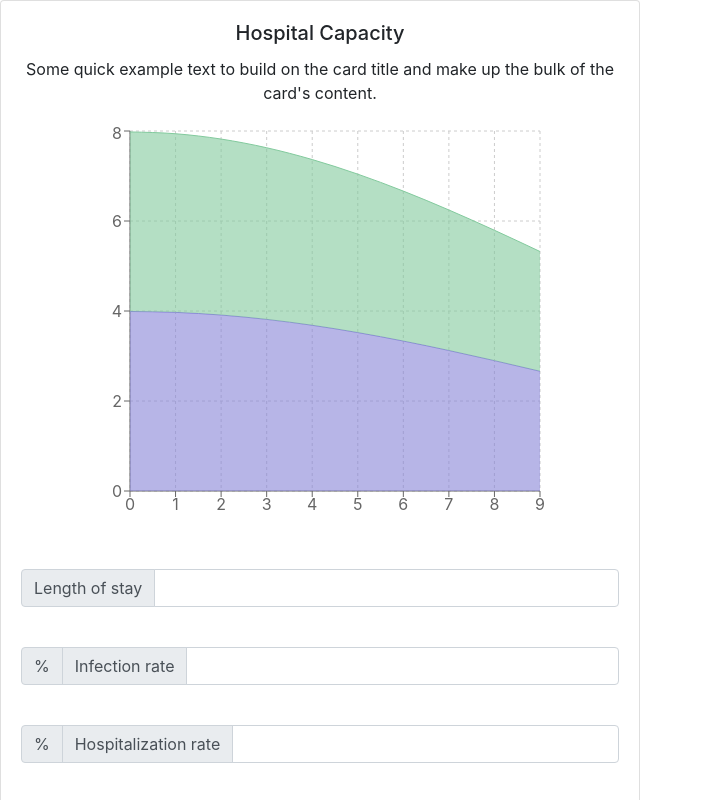
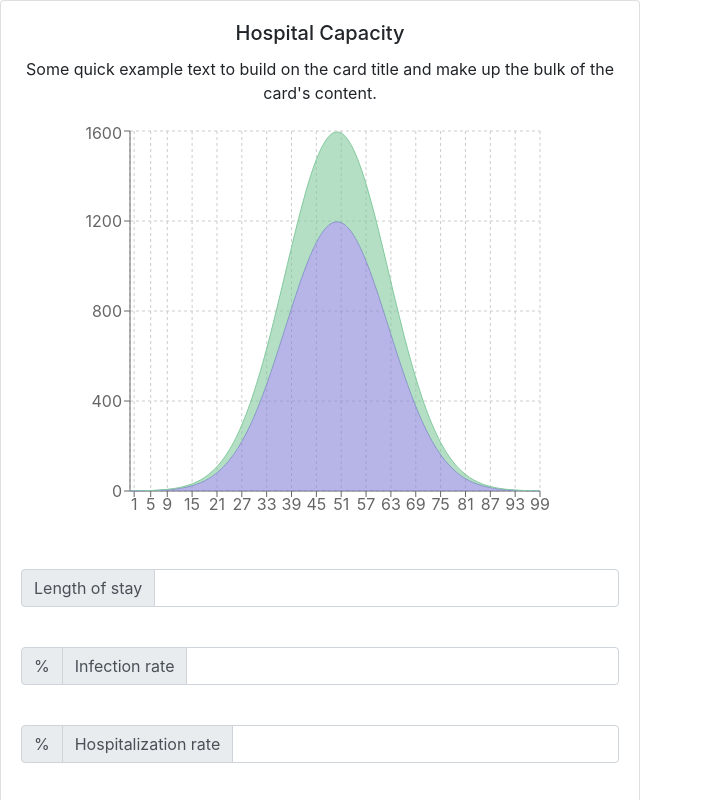
Before and after one commit to jonstokes/hospital-capacity-model, a React (Create React App) app: page / in a window 1280 px wide. Shown: the top 800 px of the page, without its empty margins (0-703 px from the left). Built offline with nearby package versions, Linux system fonts and the light colour scheme.

Commit message:
Got normal scaling function correct

```diff
--- a/src/Chart.js
+++ b/src/Chart.js
@@ -48,26 +48,28 @@ function stdNormalDistribution (x) {
 }
 
 //Change to props soon
-const lengthOfOutbreak = 10;
+const lengthOfOutbreak = 100;
+const hospital = 3000;
+const icu = 1000;
 
 export default class Example extends PureComponent {
 
-  computeNormalForDay(day) {
-    const midpoint = lengthOfOutbreak / 2;
-    let x;
+  computeNormalForDay(day, toalBedsNeeded) {
+    const midpoint = lengthOfOutbreak / 2.0;
+    const scalingFactor = 8.0 / lengthOfOutbreak;
+    const normalizedBedCount = stdNormalDistribution((day - midpoint) * scalingFactor);
 
-    if(day >= midpoint) {
-      x = 1 - day
-    } else {
-      x = -1 - day
-    }
-    return(stdNormalDistribution(day / lengthOfOutbreak) * 10)
+    return(normalizedBedCount * toalBedsNeeded)
   }
 
   generateData() {
     const dayRange = [...Array(lengthOfOutbreak).keys()];
     const bedData = dayRange.map((day) => {
-      return({ name: day, hospital: this.computeNormalForDay(day), icu: this.computeNormalForDay(day) })
+      return({
+        name: day,
+        hospital: this.computeNormalForDay(day, hospital),
+        icu: this.computeNormalForDay(day, icu)
+      })
     });
 
     return bedData
```
